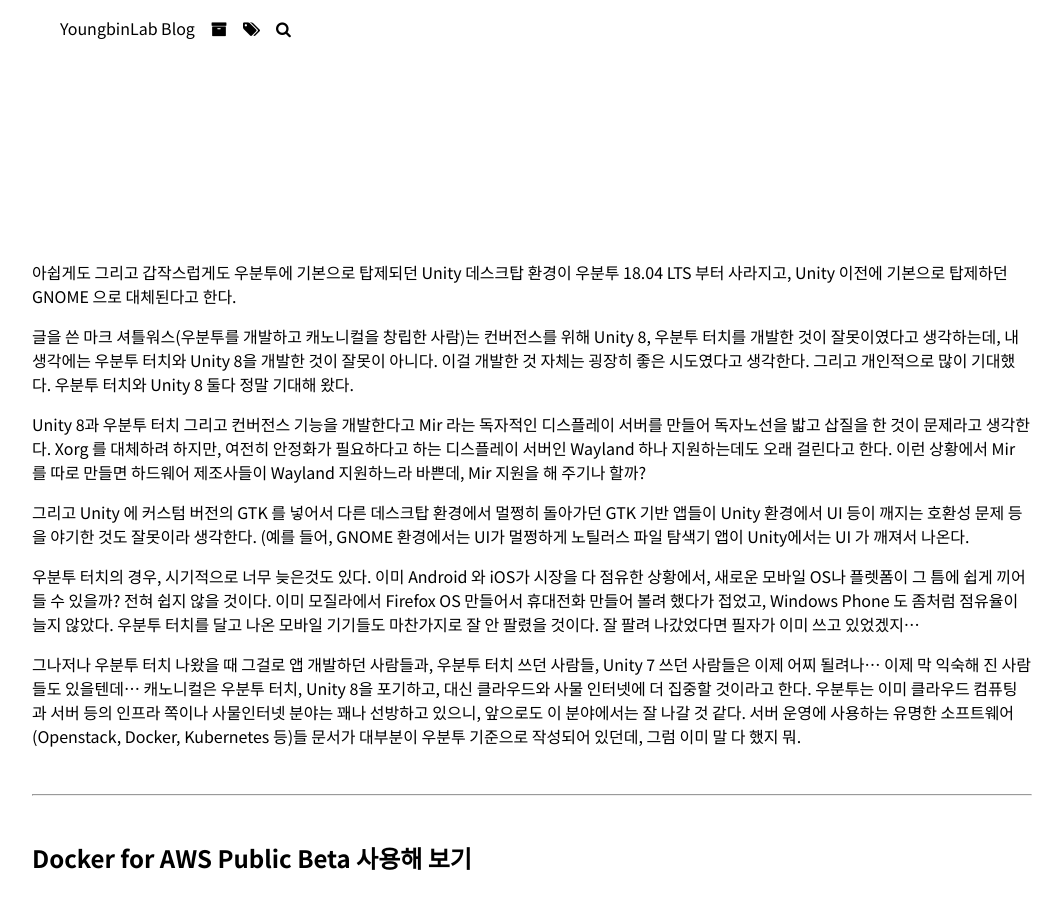
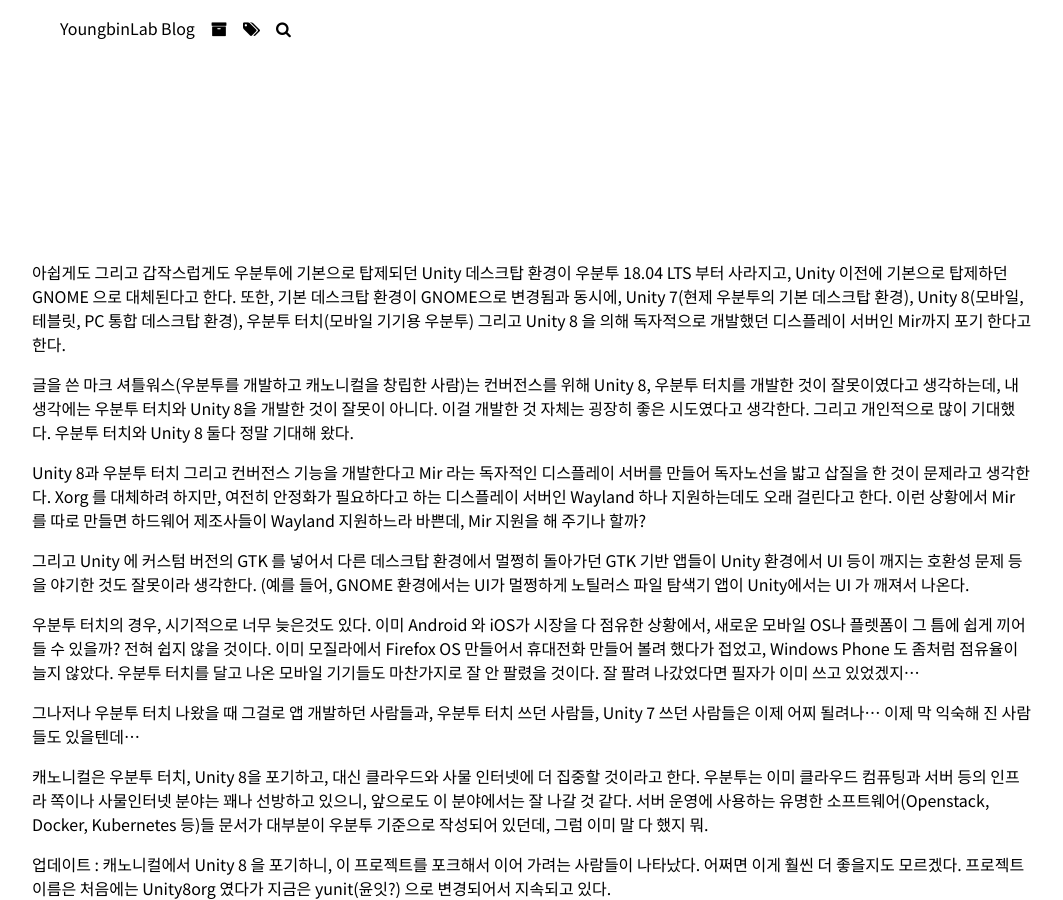
Before and after one commit to sukso96100/blog, a Jekyll site: the page built from _posts/2017-04-06-no-more-unity-for-ubuntu.md, in a window 1280 px wide and 900 px high, scrolled down 926 px. Shown: the whole window, without its empty margins (108-1171 px from the left). Built offline with Jekyll 4.4.1, drawn with Linux system fonts in a browser that asks for light colours; comment, search, counter and statistics services are not loaded; some of the changed text lies outside the part shown.

Commit message:
updated post

```diff
--- a/_posts/2017-04-06-no-more-unity-for-ubuntu.md
+++ b/_posts/2017-04-06-no-more-unity-for-ubuntu.md
@@ -8,6 +8,7 @@
 
 아쉽게도 그리고 갑작스럽게도 우분투에 기본으로 탑제되던 Unity 데스크탑 환경이 우분투 18.04 LTS 부터 사라지고,
 Unity 이전에 기본으로 탑제하던 GNOME 으로 대체된다고 한다.
+또한, 기본 데스크탑 환경이 GNOME으로 변경됨과 동시에, Unity 7(현제 우분투의 기본 데스크탑 환경), Unity 8(모바일, 테블릿, PC 통합 데스크탑 환경), 우분투 터치(모바일 기기용 우분투) 그리고 Unity 8 을 의해 독자적으로 개발했던 디스플레이 서버인 Mir까지 포기 한다고 한다.
 
 글을 쓴 마크 셔틀워스(우분투를 개발하고 캐노니컬을 창립한 사람)는 컨버전스를 위해 Unity 8, 우분투 터치를 개발한 것이 잘못이였다고 생각하는데,
 내 생각에는 우분투 터치와 Unity 8을 개발한 것이 잘못이 아니다. 이걸 개발한 것 자체는 굉장히 좋은 시도였다고 생각한다.
@@ -26,6 +27,14 @@
 우분투 터치를 달고 나온 모바일 기기들도 마찬가지로 잘 안 팔렸을 것이다. 잘 팔려 나갔었다면 필자가 이미 쓰고 있었겠지...
 
 그나저나 우분투 터치 나왔을 때 그걸로 앱 개발하던 사람들과, 우분투 터치 쓰던 사람들, Unity 7 쓰던 사람들은 이제 어찌 될려나... 이제 막 익숙해 진 사람들도 있을텐데...
+
 캐노니컬은 우분투 터치, Unity 8을 포기하고, 대신 클라우드와 사물 인터넷에 더 집중할 것이라고 한다.
 우분투는 이미 클라우드 컴퓨팅과 서버 등의 인프라 쪽이나 사물인터넷 분야는 꽤나 선방하고 있으니, 앞으로도 이 분야에서는 잘 나갈 것 같다.
 서버 운영에 사용하는 유명한 소프트웨어(Openstack, Docker, Kubernetes 등)들 문서가 대부분이 우분투 기준으로 작성되어 있던데, 그럼 이미 말 다 했지 뭐.
+
+업데이트 : 캐노니컬에서 Unity 8 을 포기하니, 이 프로젝트를 포크해서 이어 가려는 사람들이 나타났다. 어쩌면 이게 훨씬 더 좋을지도 모르겠다. 프로젝트 이름은 처음에는 Unity8org 였다가 지금은 yunit(윤잇?) 으로 변경되어서 지속되고 있다.
+
+## 참고 링크
+
+- [Ubuntu Insights - Growing Ubuntu for cloud and IoT, rather than phone and convergence](https://insights.ubuntu.com/2017/04/05/growing-ubuntu-for-cloud-and-iot-rather-than-phone-and-convergence/)
+- [yunit - A community-driven unity8 fork](https://yunit.io/)
```
